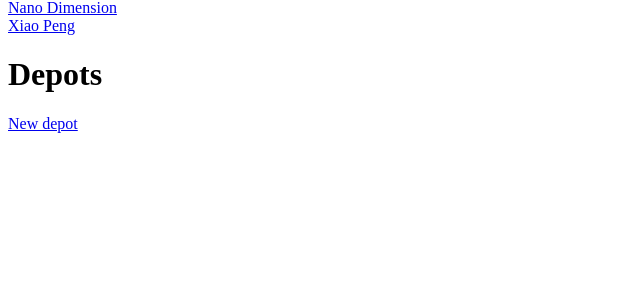
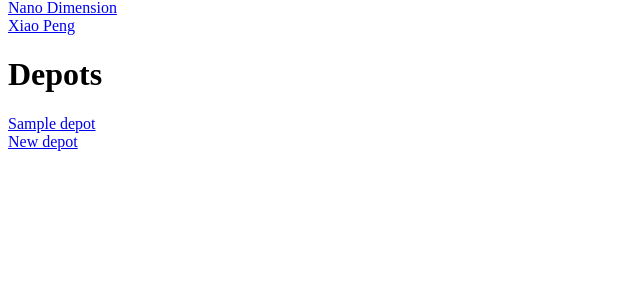
Before and after one commit to lukasrieger-dev/stock-dashboards, a Flask app: page / in a window 1280 px wide. Shown: the part 205-505 px from the top of the page, without its empty margins (0-640 px from the left). Run offline with Flask 2, Linux system fonts and the light colour scheme; a database or web service that is not in the repository returns one stand-in record (values such as "Sample title").

Commit message:
add new depot forms

```diff
--- a/app.py
+++ b/app.py
@@ -1,4 +1,4 @@
-from flask import Flask, render_template, jsonify
+from flask import Flask, render_template, jsonify, request
 from Stock import Stock
 from pymongo import MongoClient
 
@@ -15,7 +15,8 @@ collection_depots = None
 
 @app.route('/')
 def index():
-    return render_template('index.html', symbols=symbols), 200
+    depot_names = [entry['Name'] for entry in collection_depots.find()]
+    return render_template('index.html', symbols=symbols, depots=depot_names), 200
 
 
 @app.route('/dashboard/<string:ticker>')
@@ -28,15 +29,25 @@ def dashboard(ticker=None):
     return render_template('dashboard.html', data=stock_data), 200
 
 
-@app.route('/newdepot/<string:depot_name>')
-def new_depot(depot_name=None):
-    if not depot_name:
-        return jsonify('Enter a name'), 422
-    else:
-        r = collection_depots.insert_one({
-            'Name': depot_name
-        })
-        return render_template('depot.html', depot_name=depot_name), 200
+@app.route('/depot', methods=['GET', 'POST'])
+def depot():
+    if request.method == 'POST':
+        depot_name = request.form['depot_name']
+        if not depot_name:
+            return jsonify('Enter a name'), 422
+        else:
+            r = collection_depots.insert_one({
+                'Name': depot_name
+            })
+            print(f'Insert new depot {depot_name} with id: ', r.inserted_id)
+    if request.method == 'GET':
+        depot_name = request.args.get('depot_name')
+    return render_template('depot.html', depot_name=depot_name), 200
+
+
+@app.route('/newdepot')
+def new_depot():
+    return render_template('newdepot.html'), 200
 
 
 def _init_app(file_name):
--- a/templates/depot.html
+++ b/templates/depot.html
@@ -8,7 +8,10 @@
     <h1>Depot {{ depot_name }}</h1>
     <p>This is your depot.</p>
     <p>
-
+        Test 123 test test 123.
+    </p>
+    <p>
+        <a href={{url_for('index')}}>Back</a>
     </p>
 </body>
 </html>
--- a/templates/index.html
+++ b/templates/index.html
@@ -15,7 +15,10 @@
 
     <h1>Depots</h1>
     <p>
-        <a href={{url_for('new_depot', depot_name="Lukas")}}>New depot</a><br>
+        {% for depot_name in depots %}
+        <a href={{url_for('depot', depot_name=depot_name)}}>{{ depot_name }}</a><br>
+        {% endfor %}
+        <a href={{url_for('new_depot')}}>New depot</a><br>
     </p>
 </body>
 </html>
```
Also changed, not shown: templates/newdepot.html (added, +14 -0 lines).
